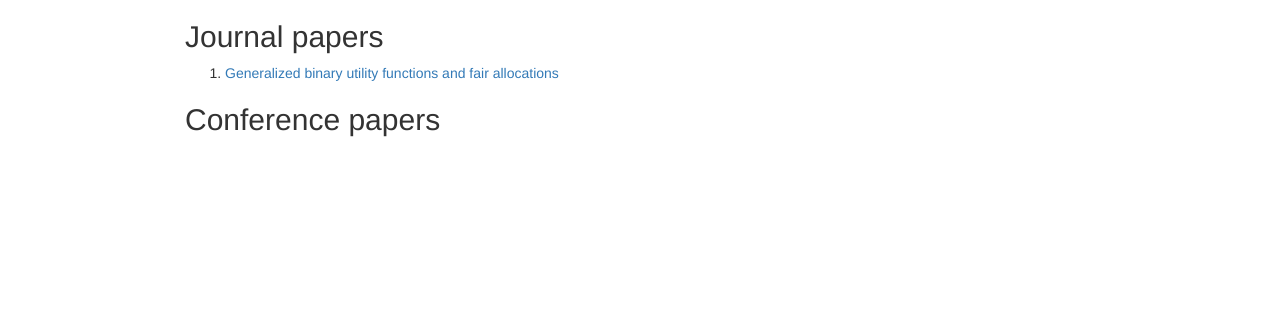
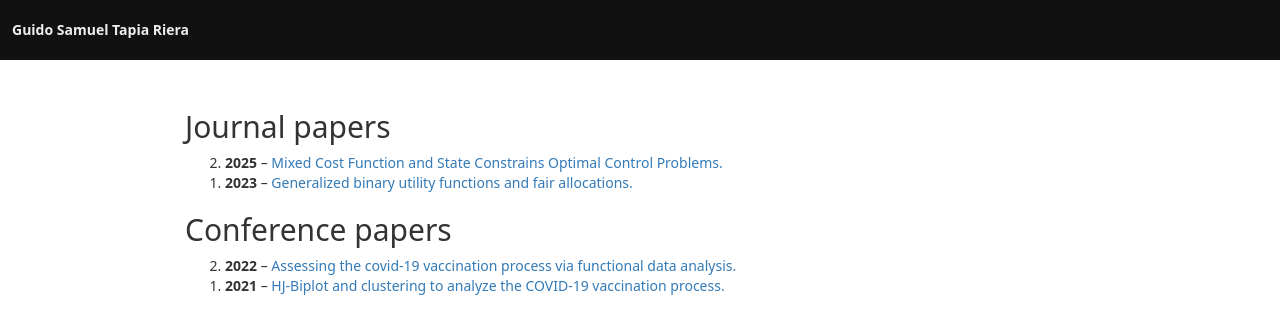
Before and after one commit to GuidoTapiaRiera/GuidoTapiaRiera.github.io, a plain HTML site: page research.html in a window 1280 px wide. Drawn offline with nearby package versions, Linux system fonts and the light colour scheme; some packages are replaced by stand-ins of ours.

Commit message:
Add files via upload

```diff
--- a/research.html
+++ b/research.html
@@ -352,15 +352,56 @@ display: none;
 </div>
 
 
+<!-- Barra fija muy simple (sin Bootstrap) -->
+<style>
+body{margin:0;padding-top:90px;font-family:system-ui,-apple-system,"Segoe UI",Roboto,Helvetica,Arial,sans-serif}
+.topbar{
+position:fixed; top:0; left:0; right:0;
+background:#111; color:#eee; z-index:1000;
+padding:20px 12px; display:flex; align-items:center; gap:12px;
+}
+.brand{font-weight:600; margin-right:auto;}
+.btn-top{
+display:inline-block; padding:8px 14px; border:1px solid #444; border-radius:10px;
+color:#eee; text-decoration:none;
+}
+.btn-top:hover{border-color:#888; color:#fff}
+</style>
+<div class="topbar">
+<div class="brand">
+Guido Samuel Tapia Riera
+</div>
+</div>
 <div id="journal-papers" class="section level2">
 <h2>Journal papers</h2>
-<ol style="list-style-type: decimal">
-<li><a href="https://www.sciencedirect.com/science/article/abs/pii/S0165489622000798">Generalized
-binary utility functions and fair allocations</a></li>
+<ol reversed>
+<li>
+<strong>2025</strong> – <a href="https://www.mdpi.com/2673-9909/5/2/46">
+Mixed Cost Function and State Constrains Optimal Control Problems. </a>
+</li>
+<li>
+<strong>2023</strong> –
+<a href="https://www.sciencedirect.com/science/article/abs/pii/S0165489622000798">
+Generalized binary utility functions and fair allocations. </a>
+</li>
 </ol>
 </div>
 <div id="conference-papers" class="section level2">
 <h2>Conference papers</h2>
+<ol reversed>
+<li>
+<strong>2022</strong> –
+<a href="https://link.springer.com/chapter/10.1007/978-3-031-18272-3_11">
+Assessing the covid-19 vaccination process via functional data analysis.
+</a>
+</li>
+<li>
+<strong>2021</strong> –
+<a href="https://link.springer.com/chapter/10.1007/978-3-030-99170-8_28">
+HJ-Biplot and clustering to analyze the COVID-19 vaccination process.
+</a>
+</li>
+</ol>
 </div>
 
 
```
